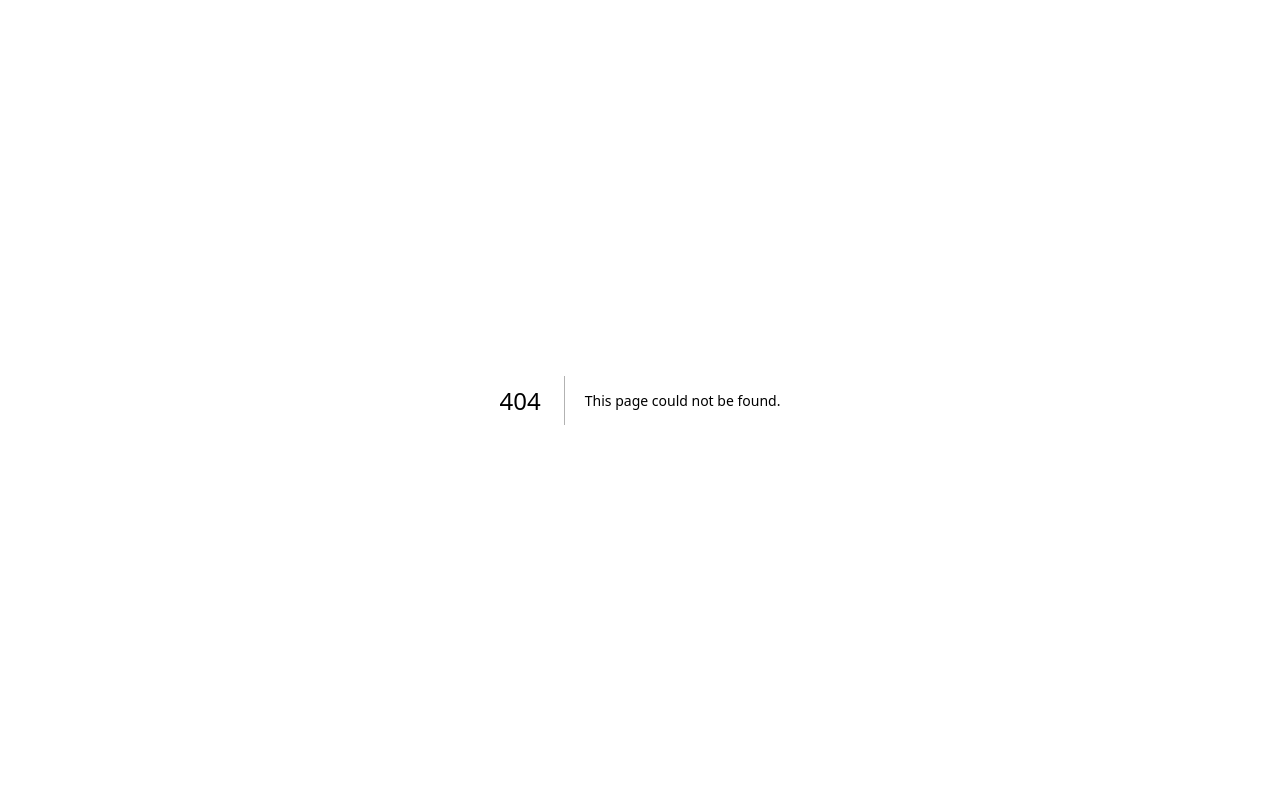
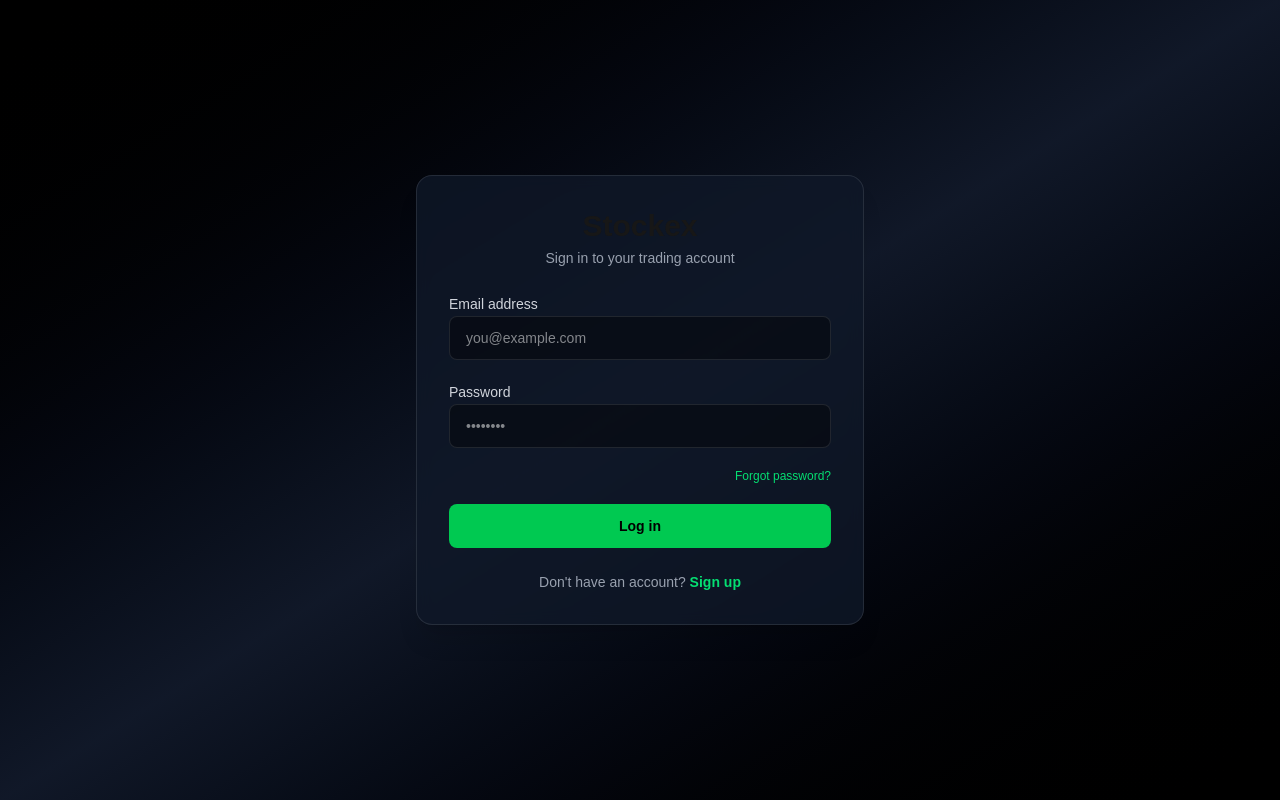
Before and after one commit to Prajesh24/Stockex-Web-Frontend, a Next.js app: page /login in a window 1280 px wide. Before the commit this address had no page. Built offline with nearby package versions, Linux system fonts and the light colour scheme.

Commit message:
creating login page

```diff
--- /dev/null
+++ b/app/(auth)/login/page.tsx
@@ -0,0 +1,8 @@
+import LoginForm from "../_components/login";
+export default function Login() {
+    return (
+        <div>
+            <LoginForm></LoginForm>
+        </div>
+    );
+}
```
